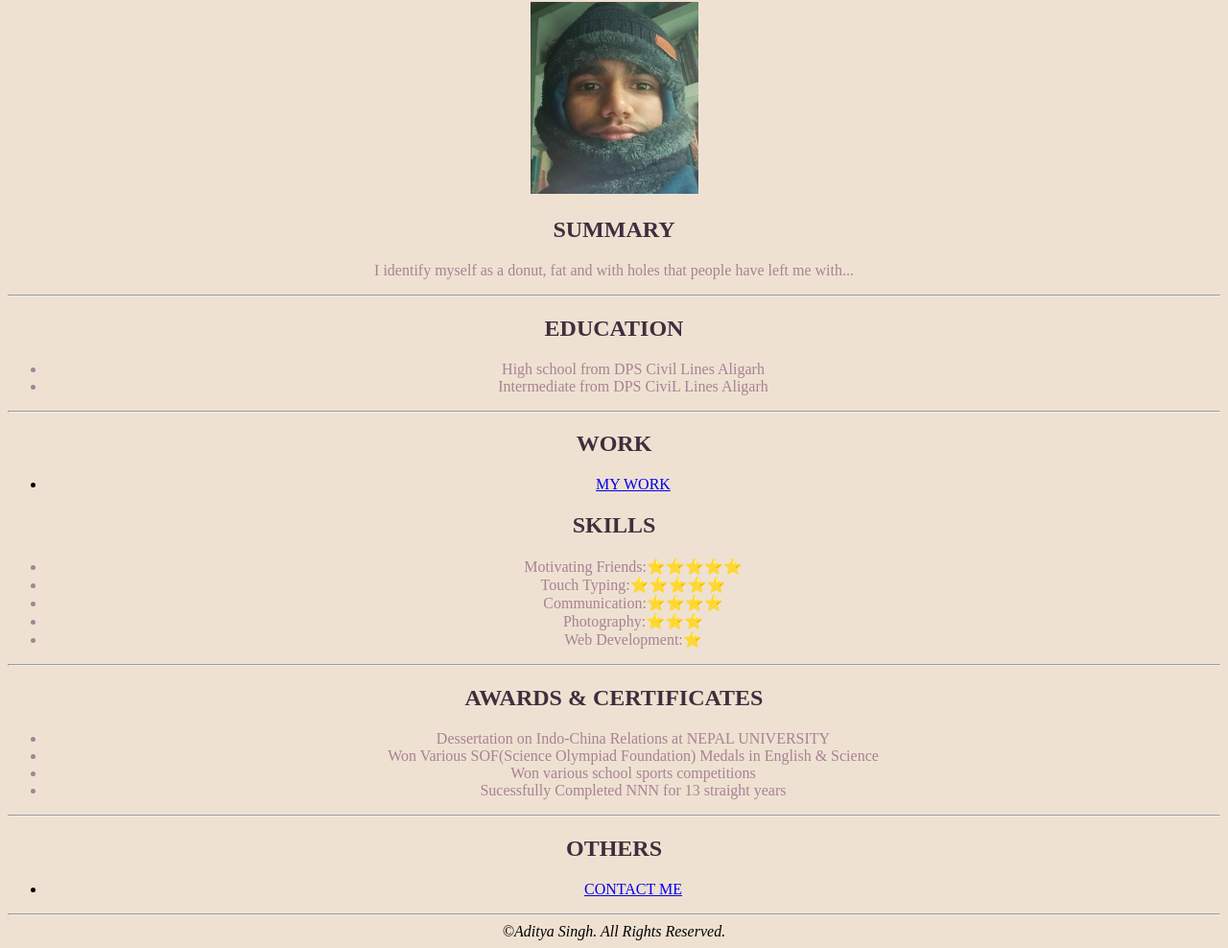
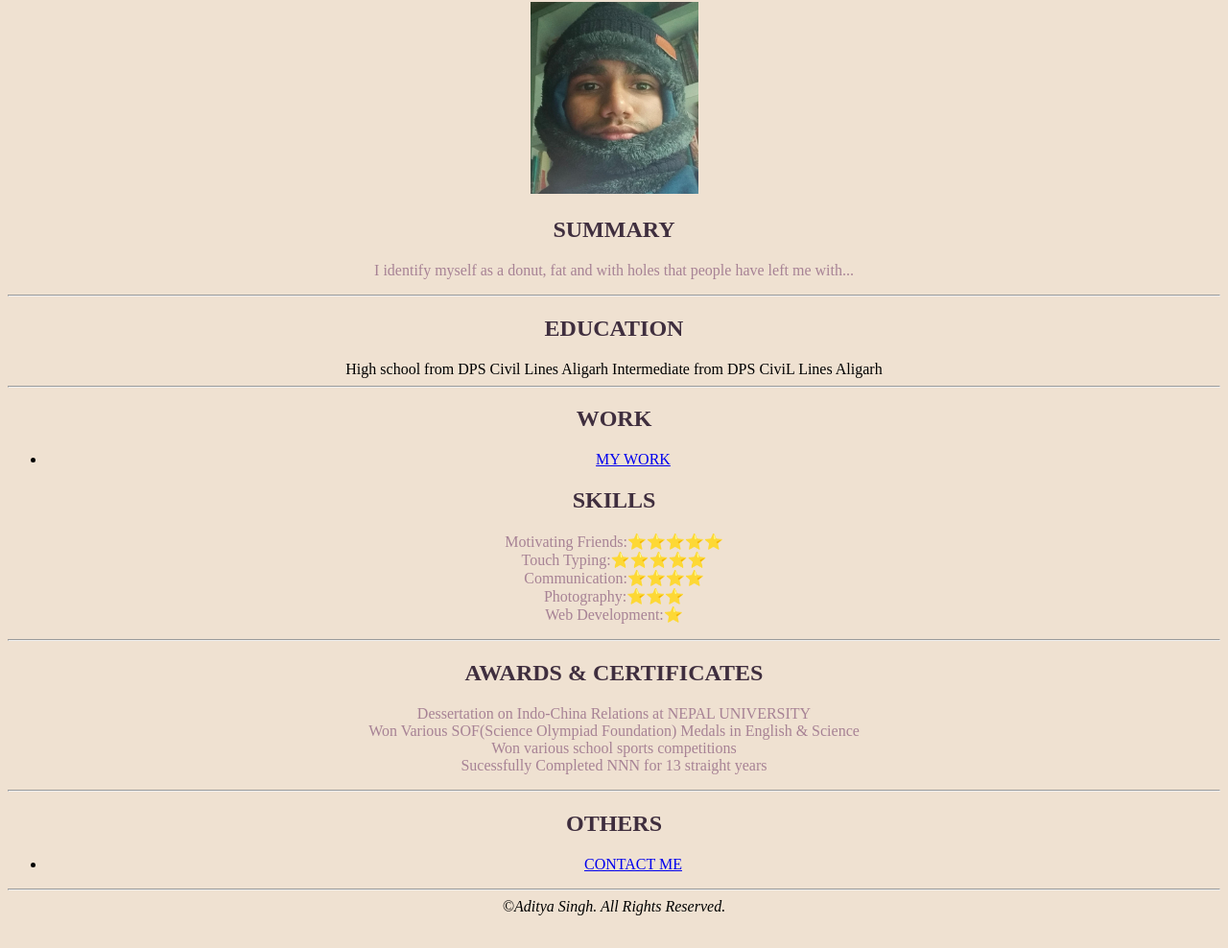
Before and after one commit to Clutch-god-42/My-Resume, a plain HTML site: page index.html in a window 1280 px wide. Shown: the part 78-1066 px from the top of the page at 96% size. After the commit the page ends 1040 px from the top, so only its background shows below. Drawn offline with Linux system fonts and the light colour scheme.

Commit message:
Update index.html

```diff
--- a/index.html
+++ b/index.html
@@ -20,9 +20,6 @@
          p {
             color: #A78295;
          }
-         #bro {
-            color: #A78295;
-         }
     </style>
 </head>
 <body>
@@ -33,29 +30,29 @@
     <p>I identify myself as a donut, fat and with holes that people have left me with...</p>
     <hr/>
     <h2>EDUCATION</h2>
-    <ul>
-        <li id="bro">High school from DPS Civil Lines Aligarh</li>
-        <li id="bro">Intermediate from DPS CiviL Lines Aligarh</li>
-    </ul>
+
+       High school from DPS Civil Lines Aligarh
+       Intermediate from DPS CiviL Lines Aligarh
+
     <hr/>
     <h2>WORK</h2>
     <ul><li><a href="./Public/mywork.html">MY WORK</a></li></ul>
     <h2>SKILLS</h2>
-    <ul>
-        <li id="bro">Motivating Friends:⭐⭐⭐⭐⭐</li>
-        <li id="bro">Touch Typing:⭐⭐⭐⭐⭐</li>
-        <li id="bro">Communication:⭐⭐⭐⭐</li>
-        <li id="bro">Photography:⭐⭐⭐</li>
-        <li id="bro">Web Development:⭐</li>
-    </ul>
+    <p>
+        Motivating Friends:⭐⭐⭐⭐⭐<br/>
+        Touch Typing:⭐⭐⭐⭐⭐<br/>
+        Communication:⭐⭐⭐⭐<br/>
+        Photography:⭐⭐⭐<br/>
+        Web Development:⭐<br/>
+    </p>
     <hr/>
     <h2>AWARDS & CERTIFICATES</h2>
-    <ul>
-        <li id="bro">Dessertation on Indo-China Relations at NEPAL UNIVERSITY</li>
-        <li id="bro">Won Various SOF(Science Olympiad Foundation) Medals in English & Science </li>
-        <li id="bro">Won various school sports competitions</li>
-        <li id="bro">Sucessfully Completed NNN for 13 straight years</li>
-    </ul>
+    <p>
+        Dessertation on Indo-China Relations at NEPAL UNIVERSITY<br/>
+        Won Various SOF(Science Olympiad Foundation) Medals in English & Science<br/>
+        Won various school sports competitions<br/>
+        Sucessfully Completed NNN for 13 straight years<br/>
+    </p>
     <hr/>
     <h2>OTHERS</h2>
     <ul>
```
